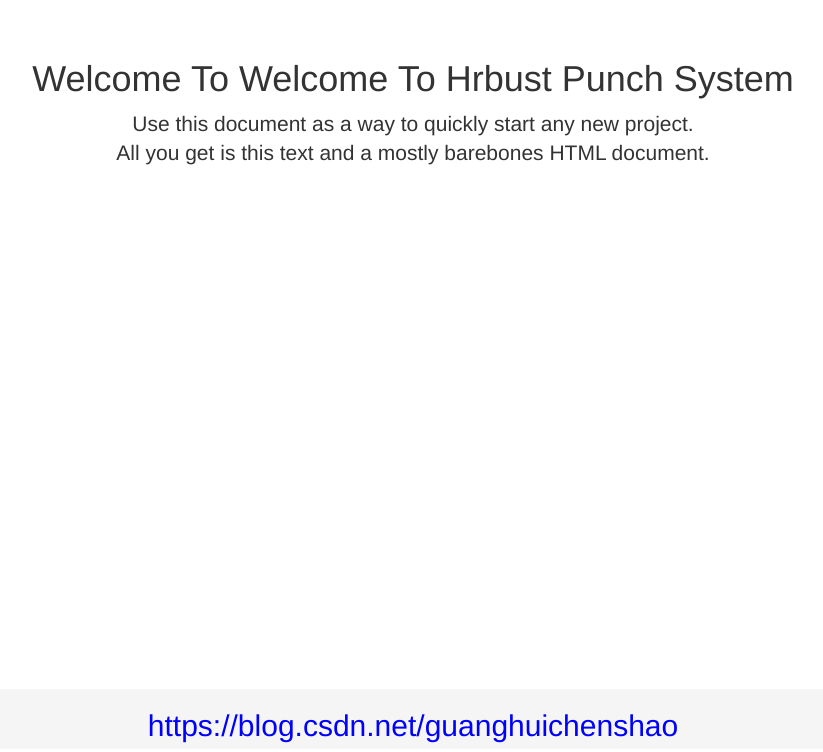
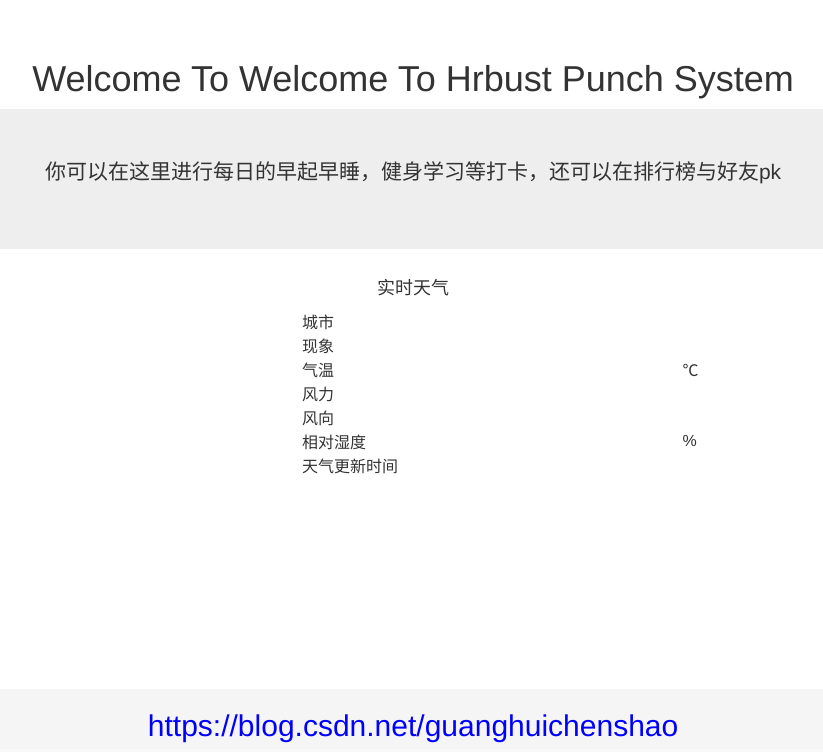
Before and after one commit to guanghuichenshao/punch, a PHP site: page /welcome.php in a window 1280 px wide. Shown: the part 51-803 px from the top of the page, without its empty margins (227-1050 px from the left). Run offline with PHP 8.4, Linux system fonts and the light colour scheme; data that the repository does not hold is empty; some libraries are stand-ins or nearby versions.

Commit message:
Add files via upload

```diff
--- a/master/welcome.php
+++ b/master/welcome.php
@@ -16,8 +16,34 @@ if($a=='loginout'){
 //echo $_SESSION['username'];
 //echo "/br";
 //echo $_COOKIE['username'];
+$url = 'http://api.yytianqi.com/observe?city=CH050101&key=保密';
+$result = file_get_contents($url);
+//echo $result;
+$jsonArray = json_decode($result);
+//json_decode($result,true);
+//$arr = $jsonArray->msg;
+$cityName = $jsonArray->data->cityName;
+$lastUpdate = $jsonArray->data->lastUpdate;
+$tq = $jsonArray->data->tq;
+$qw = $jsonArray->data->qw;
+$fl = $jsonArray->data->fl;
+$fx = $jsonArray->data->fx;
+$sd = $jsonArray->data->sd;
+//$jsonArray2 = json_decode($jsonArray->data);
+//$arr2 = $jsonArray2->cityId;
 
- ?>
+
+
+?>
+<style type="text/css">
+
+    table td {
+        align="left";
+    }
+    table {
+        margin-left: 40%;
+    }
+</style>
 <!DOCTYPE html>
 <html lang="zh-CN">
   <!-- header部分 -->
@@ -31,9 +57,76 @@ if($a=='loginout'){
     <div class="container">
       <div class="content">
           <div class="starter-template">
-                <!-- 这里做了修改，其他地方自由发挥 -->
-            <h1>Welcome To Welcome To Hrbust Punch System</h1>
-            <p class="lead">Use this document as a way to quickly start any new project.<br> All you get is this text and a mostly barebones HTML document.</p>
+              <h1>Welcome To Welcome To Hrbust Punch System</h1>
+
+              <div class='jumbotron'>
+                  <!-- 这里做了修改，其他地方自由发挥 -->
+                  <p class="lead">你可以在这里进行每日的早起早睡，健身学习等打卡，还可以在排行榜与好友pk</p>
+
+
+              </div>
+              <h4>实时天气</h4>
+              <table width="40%">
+                  <tr>
+                      <td>
+                          城市
+                      </td>
+                      <td>
+                          <?php echo $cityName ?>
+                      </td>
+                  </tr>
+                  <tr>
+                      <td>
+                          现象
+                      </td>
+                      <td>
+                          <?php echo $tq ?>
+                      </td>
+                  </tr>
+                  <tr>
+                      <td>
+                          气温
+                      </td>
+                      <td>
+                          <?php echo $qw ?>℃
+                      </td>
+                  </tr>
+                  <tr>
+                      <td>
+                          风力
+                      </td>
+                      <td>
+                          <?php echo $fl ?>
+                      </td>
+                  </tr>
+                  <tr>
+                      <td>
+                          风向
+                      </td>
+                      <td>
+                          <?php echo $fx ?>
+                      </td>
+                  </tr>
+                  <tr>
+                      <td>
+                          相对湿度
+                      </td>
+                      <td>
+                          <?php echo $sd ?>%
+                      </td>
+                  </tr>
+                  <tr>
+                      <td>
+                          天气更新时间
+                      </td>
+                      <td>
+                          <?php echo $lastUpdate ?>
+                      </td>
+                  </tr>
+              </table>
+
+
+
           </div>
           <!-- 注册表单 -->
           <div class="modal fade bs-example-modal-lg" tabindex="-1" role="dialog" id="register" aria-labelledby="myLargeModalLabel">
```
